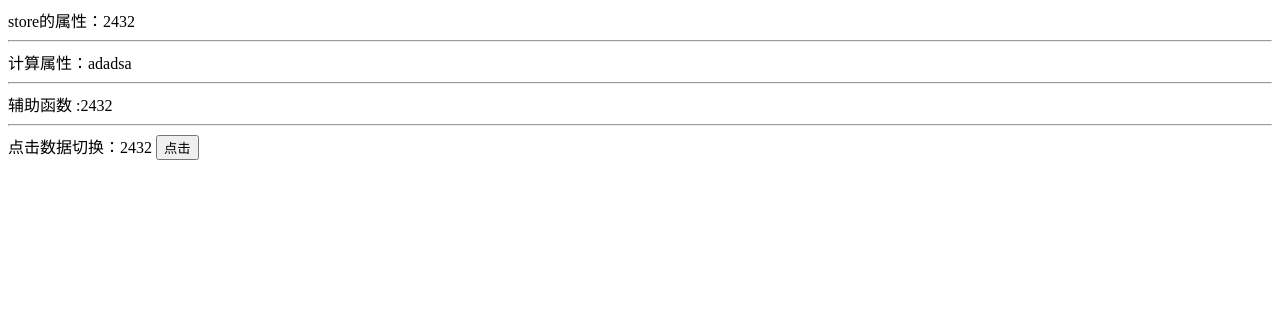
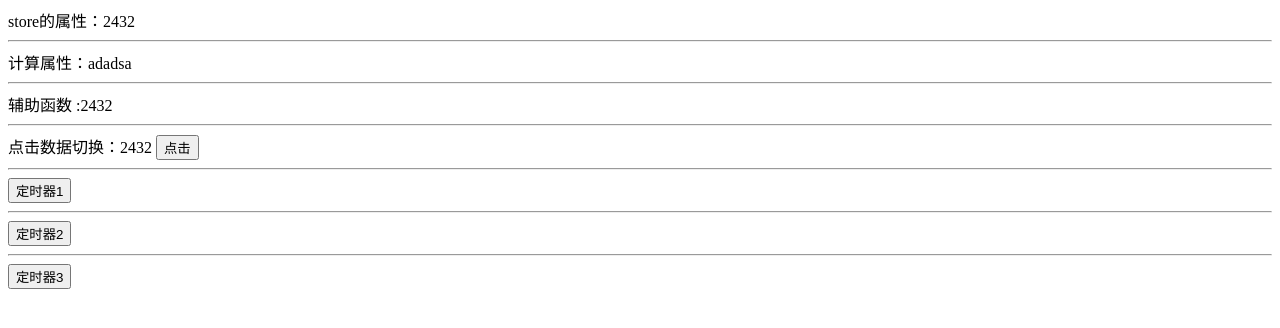
Before and after one commit to XRXxrx/vuexnotes, a Vue app: page / in a window 1280 px wide. Shown: the top 328 px of the page. Built offline with nearby package versions, Linux system fonts and the light colour scheme.

Commit message:
actions接受异步回调函数

```diff
--- a/src/App.vue
+++ b/src/App.vue
@@ -10,10 +10,18 @@
     <!-- <button @click="$store.commit('add', 12)">点击</button> -->
     <!-- <button @click="add(12)">点击</button> -->
     <button @click="abc(12)">点击</button>
+    <hr />
+    <button @click="$store.dispatch('anscyAdd', 23)">定时器1</button>
+    <hr />
+    <button @click="asyadd(12)">定时器2</button>
+    <hr />
+    <button @click="astadd(12)">定时器3</button>
   </div>
 </template>
 
 <script>
+//导入mapActions
+import { mapActions } from "vuex";
 //导入mapMutations
 import { mapMutations } from "vuex";
 // 导入mapState
@@ -45,6 +53,13 @@ export default {
     ...mapMutations({
       abc: "add",
     }),
+    asyadd(data) {
+      this.$store.dispatch("anscyAdd", data);
+    },
+    // ...mapActions(["anscyAdd"]),
+    ...mapActions({
+      astadd: "anscyAdd",
+    }),
   },
 };
 </script>
--- a/src/main.js
+++ b/src/main.js
@@ -22,6 +22,14 @@ const store = new Vuex.Store({
         add(state, data) {
             state.count += data
         }
+    },
+    //接受异步回调函数
+    actions: {
+        anscyAdd(store, data) {
+            setTimeout(() => {
+                store.commit('add', data)
+            }, 1000)
+        }
     }
 })
 
```
